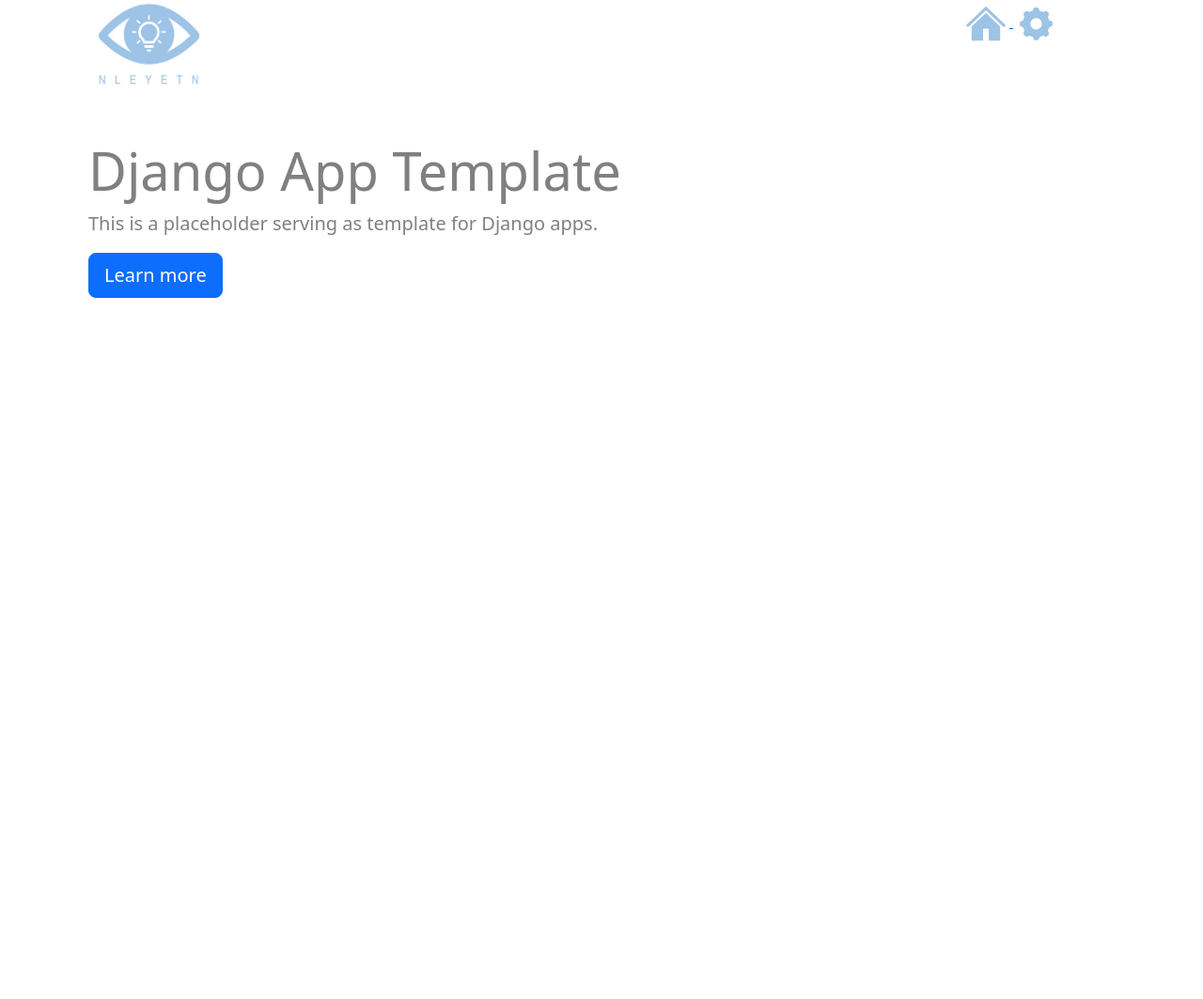
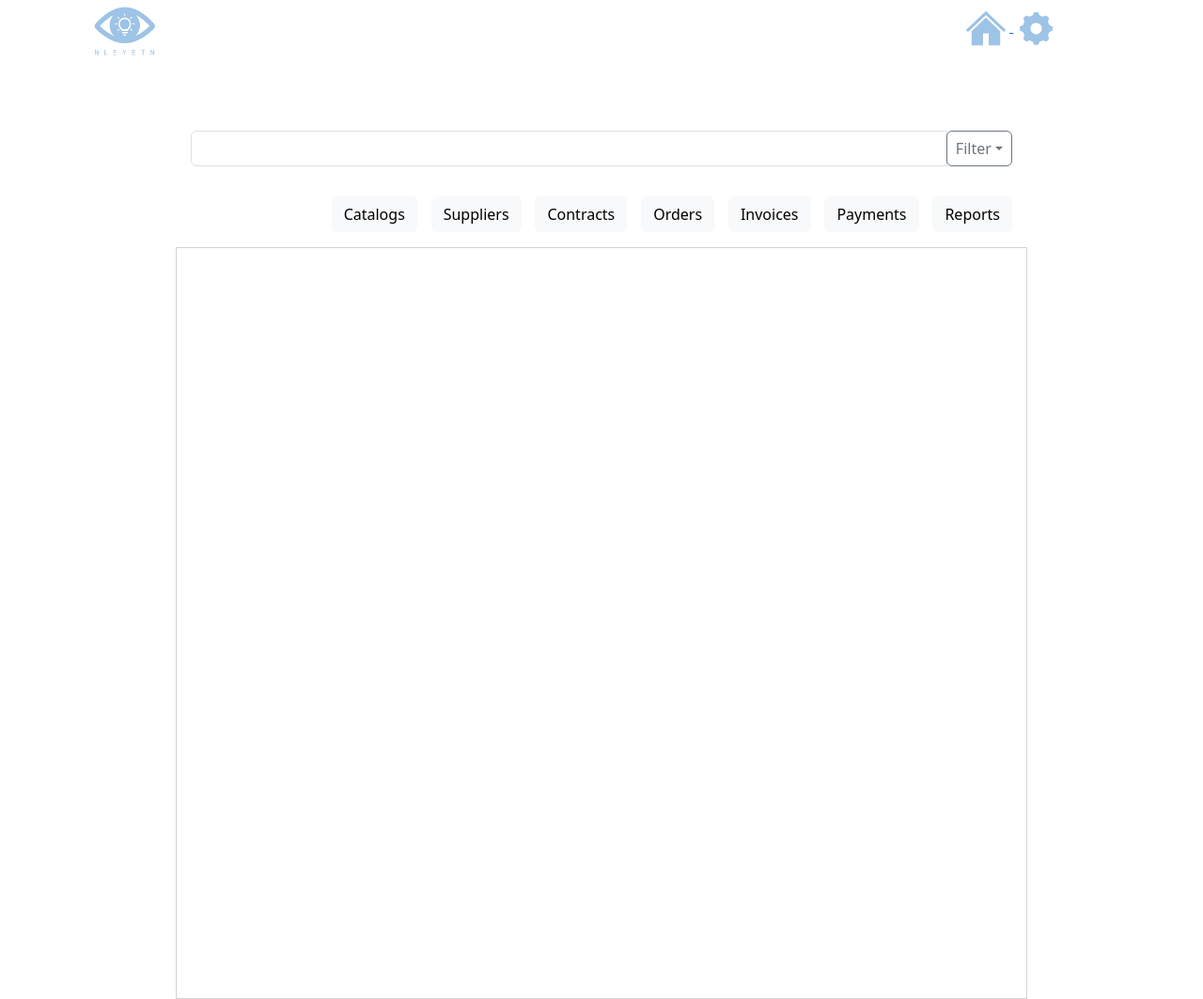
Before and after one commit to aghosh03/django-app, a Django app: page / in a window 1280 px wide. Shown: the whole page at 94% size. Before the commit the page ends 317 px from the top, so only its background shows below. Run offline with Django 4.2, Linux system fonts and the light colour scheme; some libraries are stand-ins or nearby versions.

Commit message:
commit update

```diff
--- a/backend/templates/backend/base.html
+++ b/backend/templates/backend/base.html
@@ -15,19 +15,19 @@
 </head>
 <body>
     <div class="container" style="margin: auto; width: 100%;">
-        <div id="header" class="row border-bot-1-light" style="margin: auto; width: 100%; height: 100px;">
+        <div id="header" class="row border-bot-1-light" style="margin: auto; width: 100%; height: 75px; padding-top: 5px;">
 
             <div class="col-10">
-                <img src="{% static 'images/nleyetn_logo.jpg' %}#logo" height="100">
+                <img src="{% static 'images/nleyetn_logo.jpg' %}#logo" height="60">
             </div>
 
-            <div class="col text-right">
+            <div class="col-2 text-right">
                 <a href="{% url 'backend:index' %}">
-                    <img src="{% static 'images/home_icon.svg' %}#logo" alt="Home" height="50">
+                    <img src="{% static 'images/home_icon.svg' %}#home" alt="Home" height="50">
                 </a>
 
                 <a href="{% url 'backend:settings' %}">
-                    <img src="{% static 'images/settings_icon.svg' %}#logo" alt="Settings" height="50">
+                    <img src="{% static 'images/settings_icon.svg' %}#settings" alt="Settings" height="50">
                 </a>
             </div>
         </div>
--- a/backend/templates/backend/index.html
+++ b/backend/templates/backend/index.html
@@ -1,10 +1,59 @@
 {% extends 'backend/base.html' %}
 
 {% block content %}
-    <div class="jumbotron">
-        <h1 class="display-4">Django App Template</h1>
-        <p class="lead">This is a placeholder serving as template for Django apps.</p>
-        <a class="btn btn-primary btn-lg" href="#" role="button">Learn more</a>
-        </p>
+    <div class="container">
+        <div class="row">
+            <div class="col-1"></div>
+            <div class="col-10">
+                <div class="row p-3">
+                    <div class="input-group">
+                        <input type="text" class="form-control" aria-label="Text input with segmented dropdown button">
+                        <div class="input-group-append">
+                          <button type="button" class="btn btn-outline-secondary dropdown-toggle dropdown-toggle-split" data-toggle="dropdown" aria-haspopup="true" aria-expanded="false">
+                            <span class="sr-only">Filter</span>
+                          </button>
+                          <div class="dropdown-menu">
+                            <a class="dropdown-item" href="#">All</a>
+                            <div role="separator" class="dropdown-divider"></div>
+                                <a class="dropdown-item" href="#">Suppliers</a>
+                                <a class="dropdown-item" href="#">Catalogs</a>
+                                <a class="dropdown-item" href="#">Contracts</a>
+                                <div role="separator" class="dropdown-divider"></div>
+                                <a class="dropdown-item" href="#">Orders</a>
+                                <a class="dropdown-item" href="#">Invoices</a>
+                                <a class="dropdown-item" href="#">Payments</a>
+                                <div role="separator" class="dropdown-divider"></div>
+                                <a class="dropdown-item" href="#">Reports</a>
+                                <a class="dropdown-item" href="#">Documents</a>
+                          </div>
+                        </div>
+                      </div>
+                </div>
+
+                <div class="row p-3">
+                    <div class="col-2 d-flex"></div>
+                    <div class="col-10 d-flex justify-content-between"">
+                        <a class="btn btn-light m">Catalogs</a>
+                        <a class="btn btn-light m">Suppliers</a>
+                        <a class="btn btn-light m">Contracts</a>
+                        <a class="btn btn-light m">Orders</a>
+                        <a class="btn btn-light m">Invoices</a>
+                        <a class="btn btn-light m">Payments</a>
+                        <a class="btn btn-light m">Reports</a>
+                    </div>
+                    <div class="col-2 d-flex"></div>
+                </div>
+                <div class="row">
+                    <div class="col-12">
+                        <iframe style="width: 100%; height: 800px; overflow-y: scroll; border: 1px solid lightgray;"></iframe>
+                    </div>
+                </div>
+            </div>
+            <div class="col-2"></div>
+        </div>
     </div>
+    </div>
+
+
+
 {% endblock content %}
--- a/gunicorn_config.py
+++ b/gunicorn_config.py
@@ -5,4 +5,8 @@ BASE_DIR = str(Path(__file__).resolve().parent)
 command = str(os.path.join(BASE_DIR,'bin/gunicorn'))
 pythonpath =str(BASE_DIR)
 bind = '0.0.0.0:8000'
-workders =3
+workers =3
+autostart = "true"
+autorestart = "true"
+stderr_logfile='/logs/gunicorn.err.log'
+stdout_logfile='/logs/gunicorn.out.log'
```
Also changed, not shown: backend/templates/backend/settings.html (+7 -0 lines), main/settings.py (+7 -1 lines).
